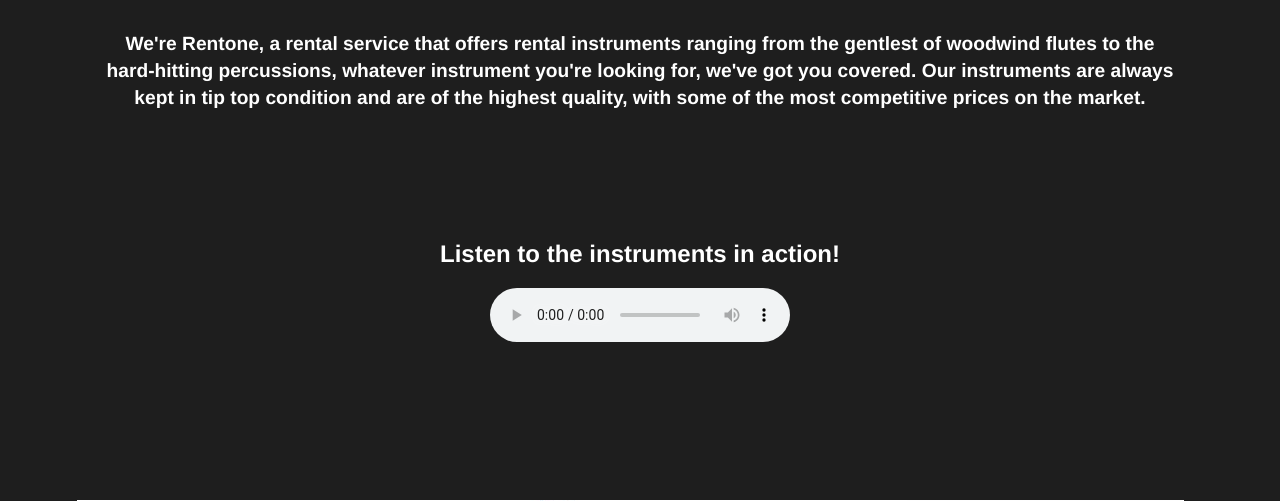
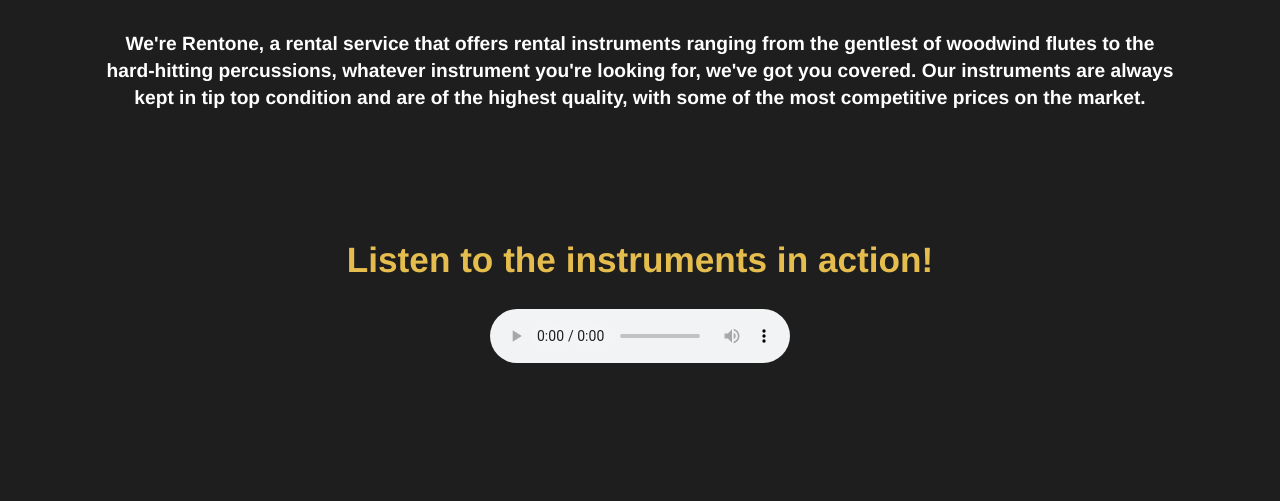
Before and after one commit to Zircon332/WebApp_Assignment, a PHP site: page / in a window 1280 px wide. Shown: the part 1092-1593 px from the top of the page. Run offline with PHP 8.4, Linux system fonts and the light colour scheme.

Commit message:
Update style.css

```diff
--- a/assign1/styles/style.css
+++ b/assign1/styles/style.css
@@ -382,9 +382,9 @@ footer p{
    text-align: center;
 }
 
-.video h2{
+.audio h2{
+	color:#e5bd4e;
 	font-size:220%;
-    color:#e5bd4e;
 }
 
 
```
